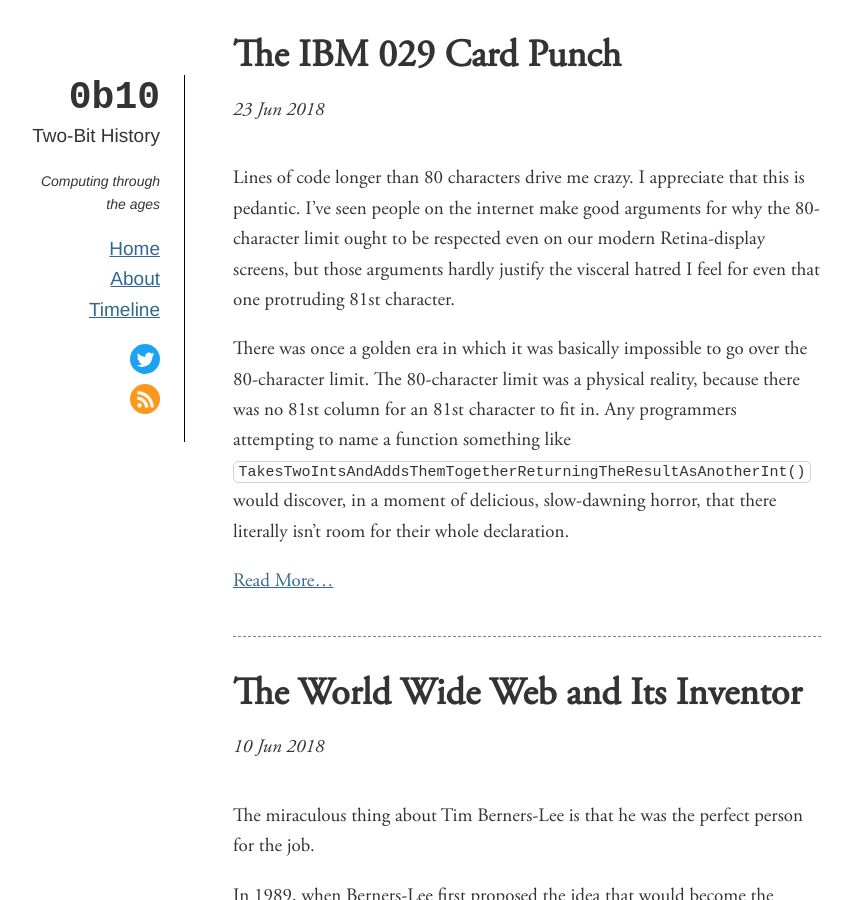
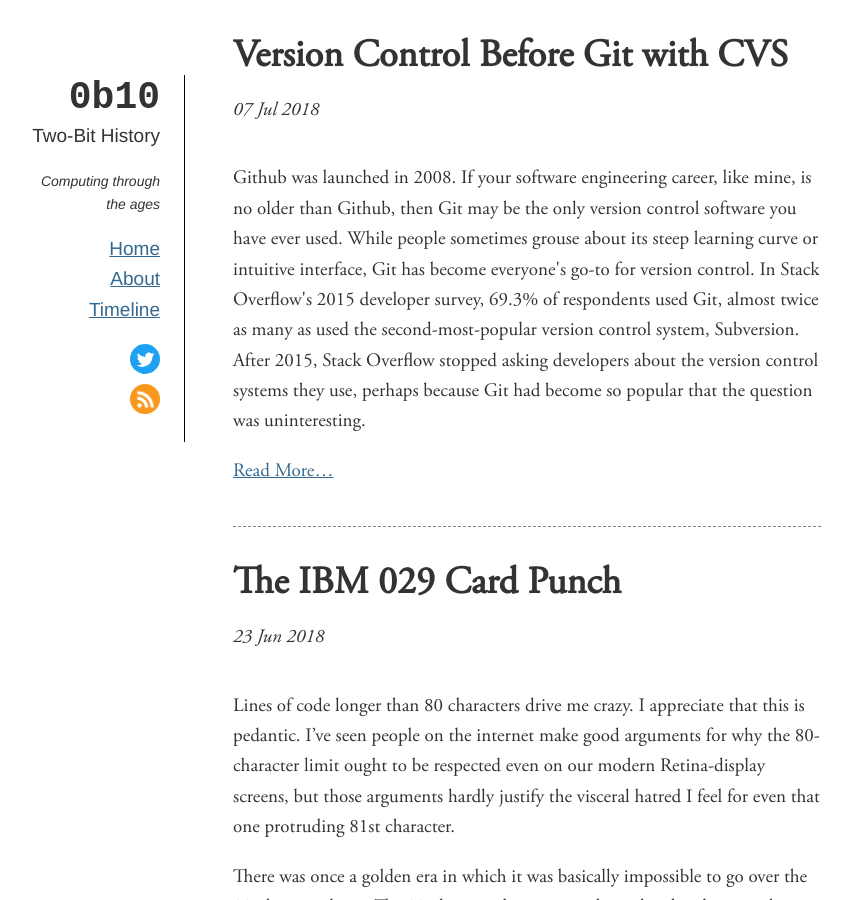
Before and after one commit to sinclairtarget/sinclairtarget.github.io, a Jekyll site: the page built from index.html, in a window 1280 px wide and 900 px high. Shown: the whole window, without its empty margins (113-965 px from the left). Built offline with Jekyll 4.4.1, drawn with Linux system fonts in a browser that asks for light colours; part of the change alters nothing that is shown.

Commit message:
Add CVS post.

````diff
--- /dev/null
+++ b/_posts/2018-07-07-cvs.md
@@ -0,0 +1,487 @@
+---
+title: Version Control Before Git with CVS
+description: >
+    What it was like using version control before Git.
+excerpt: >
+    Github was launched in 2008. If your software engineering career, like
+    mine, is no older than Github, then Git may be the only version control
+    software you have ever used. While people sometimes grouse about its steep
+    learning curve or intuitive interface, Git has become everyone's go-to
+    for version control. In Stack Overflow's 2015 developer survey, 69.3% of
+    respondents used Git, almost twice as many as used the second-most-popular
+    version control system, Subversion. After 2015, Stack Overflow stopped
+    asking developers about the version control systems they use, perhaps
+    because Git had become so popular that the question was uninteresting.
+---
+
+Github was launched in 2008. If your software engineering career, like mine, is
+no older than Github, then Git may be the only version control software you
+have ever used. While people sometimes grouse about its steep learning curve or
+intuitive interface, Git has become everyone's go-to for version control. In
+Stack Overflow's 2015 developer survey, 69.3% of respondents used Git, almost
+twice as many as used the second-most-popular version control system,
+Subversion.[^1] After 2015, Stack Overflow stopped asking developers about the
+version control systems they use, perhaps because Git had become so popular
+that the question was uninteresting.
+
+Git itself is not much older than Github. Linus Torvalds released the first
+version of Git in 2005. Though today younger developers might have a hard time
+conceiving of a world where the term "version control software" didn't just
+mean Git, such a world existed not so long ago. There were lots of alternatives
+to choose from. Open source developers preferred Subversion, enterprises and
+video game companies used Perforce (some still do), while the Linux kernel
+project famously relied on a version control system called BitKeeper.
+
+Some of these systems, particularly BitKeeper, might feel familiar to a young
+Git user transported back in time. Most would not. BitKeeper aside, the version
+control systems that came before Git worked according to a fundamentally
+different paradigm. In a taxonomy offered by Eric Sink, author of _Version
+Control by Example_, Git is a third-generation version control system, while
+most of Git's predecessors, the systems popular in the 1990s and early 2000s,
+are second-generation version control systems.[^2] Where third-generation
+version control systems are distributed, second-generation version control
+systems are centralized. You have almost certainly heard Git described as a
+"distributed" version control system before. I never quite understood the
+distributed/centralized distinction, at least not until I installed and
+experimented with a centralized second-generation version control system
+myself.
+
+The system I installed was CVS. CVS, short for Concurrent Versions System, was
+the very first second-generation version control system. It was also the most
+popular version control system for about a decade until it was replaced in 2000
+by Subversion. Even then, Subversion was supposed to be "CVS but better," which
+only underscores how dominant CVS had become throughout the 1990s.
+
+CVS was first developed in 1986 by a Dutch computer scientist named Dick Grune,
+who was looking for a way to collaborate with his students on a compiler
+project.[^3] CVS was initially little more than a collection of shell scripts
+wrapping RCS (Revision Control System), a first-generation version control
+system that Grune wanted to improve. RCS works according to a pessimistic
+locking model, meaning that no two programmers can work on a single file at
+once. In order to edit a file, you have to first ask RCS for an exclusive lock
+on the file, which you keep until you are finished editing. If someone else is
+already editing a file you need to edit, you have to wait. CVS improved on RCS
+and ushered in the second generation of version control systems by trading the
+pessimistic locking model for an optimistic one. Programmers could now edit the
+same file at the same time, merging their edits and resolving any conflicts
+later. (Brian Berliner, an engineer who later took over the CVS project, wrote
+a very readable [paper](https://docs.freebsd.org/44doc/psd/28.cvs/paper.pdf)
+about CVS' innovations in 1990.)
+
+In that sense, CVS wasn't all that different from Git, which also works
+according to an optimistic model. But that's where the similarities end. In
+fact, when Linus Torvalds was developing Git, one of his guiding principles was
+WWCVSND, or "What Would CVS Not Do." Whenever he was in doubt about a decision,
+he strove to choose the option that had not been chosen in the design of
+CVS.[^4] So even though CVS predates Git by over a decade, it influenced Git as
+a kind of negative template.
+
+I've really enjoyed playing around with CVS. I think there's no better way to
+understand why Git's distributed nature is such an improvement on what came
+before. So I invite you to come along with me on an exciting journey and
+spend the next ten minutes of your life learning about a piece of software
+nobody has used in the last decade.
+
+## Getting Started with CVS
+Instructions for installing CVS can be found on the [project's
+homepage](https://www.nongnu.org/cvs/). On MacOS, you can install CVS using
+Homebrew.
+
+Since CVS is centralized, it distinguishes between the client-side universe and
+the server-side universe in a way that something like Git does not. The
+distinction is not so pronounced that there are different executables. But in
+order to start using CVS, even on your own machine, you'll have to set up the
+CVS backend.
+
+The CVS backend, the central store for all your code, is called the repository.
+Whereas in Git you would typically have a repository for every project, in CVS
+the repository holds all of your projects. There is one central repository for
+everything, though there are ways to work with only a project at a time.
+
+To create a local repository, you run the `init` command. You would do this
+somewhere global like your home directory.
+
+```
+$ cvs -d ~/sandbox init
+```
+
+CVS allows you to pass options to either the `cvs` command itself or to the
+`init` subcommand. Options that appear after the `cvs` command are global in
+nature, while options that appear after the subcommand are specific to the
+subcommand. In this case, the `-d` flag is global. Here it happens to tell CVS
+where we want to create our repository, but in general the `-d` flag points to
+the location of the repository we want to use for any given action. It can be
+tedious to supply the `-d` flag all the time, so the `CVSROOT` environment
+variable can be set instead.
+
+Since we're working locally, we've just passed a path for our `-d` argument,
+but we could also have included a hostname.
+
+The command creates a directory called `sandbox` in your home directory. If you
+list the contents of `sandbox`, you'll find that it contains another directory
+called `CVSROOT`. This directory, not to be confused with the environment
+variable, holds administrative files for the repository.
+
+Congratulations! You've just created your first CVS repository.
+
+## Checking In Code
+Let's say that you've decided to keep a list of your favorite colors. You are
+an artistically inclined but extremely forgetful person. You type up your list
+of colors and save it as a file called `favorites.txt`:
+
+```
+blue
+orange
+green
+
+definitely not yellow
+```
+
+Let's also assume that you've saved your file in a new directory called
+`colors`. Now you'd like to put your favorite color list under version control,
+because fifty years from now it will be interesting to look back and see how
+your tastes changed through time.
+
+In order to do that, you will have to import your directory as a new CVS
+project. You can do that using the `import` command:
+```
+$ cvs -d ~/sandbox import -m "" colors colors initial
+N colors/favorites.txt
+
+No conflicts created by this import
+```
+
+Here we are specifying the location of our repository with the `-d` flag
+again. The remaining arguments are passed to the `import` subcommand. We have
+to provide a message, but here we don't really need one, so we've left it
+blank. The next argument, `colors`, specifies the name of our new directory in
+the repository; here we've just used the same name as the directory we are in.
+The last two arguments specify the vendor tag and the release tag respectively.
+We'll talk more about tags in a minute.
+
+You've just pulled your "colors" project into the CVS repository. There are a
+couple different ways to go about bringing code into CVS, but this is the
+method recommended by [_Pragmatic Version Control Using
+CVS_](http://shop.oreilly.com/product/9780974514000.do), the Pragmatic
+Programmer book about CVS. What makes this method a little awkward is that you
+then have to check out your work fresh, even though you've already got an
+existing `colors` directory. Instead of using that directory, you're going to
+delete it and then check out the version that CVS already knows about:
+```
+$ cvs -d ~/sandbox co colors
+cvs checkout: Updating colors
+U colors/favorites.txt
+```
+
+This will create a new directory, also called `colors`. In this directory you
+will find your original `favorites.txt` file along with a directory called
+`CVS`. The `CVS` directory is basically CVS' equivalent of the `.git` directory
+in every Git repository.
+
+## Making Changes
+Get ready for a trip.
+
+Just like Git, CVS has a `status` subcommand:
+```
+$ cvs status
+cvs status: Examining .
+===================================================================
+File: favorites.txt    	Status: Up-to-date
+
+   Working revision:	1.1.1.1	2018-07-06 19:27:54 -0400
+   Repository revision:	1.1.1.1	/Users/sinclairtarget/sandbox/colors/favorites.txt,v
+   Commit Identifier:	fD7GYxt035GNg8JA
+   Sticky Tag:		(none)
+   Sticky Date:		(none)
+   Sticky Options:	(none)
+```
+
+This is where things start to look alien. CVS doesn't have commit objects. In
+the above, there is something called a "Commit Identifier," but this might be
+only a relatively recent edition—no mention of a "Commit Identifier" appears in
+_Pragmatic Version Control Using CVS_, which was published in 2003. (The last
+update to CVS was released in 2008.[^5])
+
+Whereas with Git you'd talk about the version of a file associated with commit
+`45de392`, in CVS files are versioned separately. The first version of your
+file is version 1.1, the next version is 1.2, and so on. When branches are
+involved, extra numbers are appended, so you might end up with something like
+the `1.1.1.1` above, which appears to be the default in our case even though we
+haven't created any branches.
+
+If you were to run `cvs log` (equivalent to `git log`) in a project with lots
+of files and commits, you'd see an individual history for each file. You might
+have a file at version 1.2 and a file at version 1.14 in the same project.
+
+Let's go ahead and make a change to version 1.1 of our `favorites.txt` file:
+```
+ blue
+ orange
+ green
++cyan
+
+ definitely not yellow
+```
+
+Once we've made the change, we can run `cvs diff` to see what CVS thinks we've
+done:
+```
+$ cvs diff
+cvs diff: Diffing .
+Index: favorites.txt
+===================================================================
+RCS file: /Users/sinclairtarget/sandbox/colors/favorites.txt,v
+retrieving revision 1.1.1.1
+diff -r1.1.1.1 favorites.txt
+3a4
+> cyan
+```
+
+CVS recognizes that we added a new line containing the color "cyan" to the
+file. (Actually, it says we've made changes to the "RCS" file; you can see that
+CVS never fully escaped its original association with RCS.) The diff we are
+being shown is the diff between the copy of `favorites.txt` in our working
+directory and the 1.1.1.1 version stored in the repository.
+
+In order to update the version stored in the repository, we have to commit the
+change. In Git, this would be a multi-step process. We'd have to stage the
+change so that it appears in our index. Then we'd commit the change. Finally,
+to make the change visible to anyone else, we'd have to push the commit up to
+the origin repository.
+
+In CVS, _all_ of these things happen when you run `cvs commit`. CVS just
+bundles up all the changes it can find and puts them in the repository:
+```
+$ cvs commit -m "Add cyan to favorites."
+cvs commit: Examining .
+/Users/sinclairtarget/sandbox/colors/favorites.txt,v  <--  favorites.txt
+new revision: 1.2; previous revision: 1.1
+```
+
+I'm so used to Git that this strikes me as terrifying. Without an opportunity
+to stage changes, any old thing that you've touched in your working directory
+might end up as part of the public repository. Did you passive-aggressively
+rewrite a coworker's poorly implemented function out of cathartic necessity,
+never intending for him to know? Too bad, he now thinks you're a dick. You also
+can't edit your commits before pushing them, since a commit _is_ a push. Do you
+enjoy spending 40 minutes repeatedly running `git rebase -i` until your local
+commit history flows like the derivation of a mathematical proof? Sorry, you
+can't do that here, and everyone is going to find out that you don't actually
+write your tests first.
+
+But I also now understand why so many people find Git needlessly complicated.
+If `cvs commit` is what you were used to, then I'm sure staging and pushing
+changes would strike you as a pointless chore.
+
+When people talk about Git being a "distributed" system, this is primarily the
+difference they mean. In CVS, you can't make commits locally. A commit is a
+submission of code to the central repository, so it's not something you can do
+without a connection. All you've got locally is your working directory. In Git,
+you have a full-fledged local repository, so you can make commits all day long
+even while disconnected. And you can edit those commits, revert, branch, and
+cherry pick as much as you want, without anybody else having to know.
+
+Since commits were a bigger deal, CVS users often made them infrequently.
+Commits would contain as many changes as today we might expect to see in a
+ten-commit pull request. This was especially true if commits triggered a CI
+build and an automated test suite.
+
+If we now run `cvs status`, we can see that we have a new version of our file:
+```
+$ cvs status
+cvs status: Examining .
+===================================================================
+File: favorites.txt    	Status: Up-to-date
+
+   Working revision:	1.2	2018-07-06 21:18:59 -0400
+   Repository revision:	1.2	/Users/sinclairtarget/sandbox/colors/favorites.txt,v
+   Commit Identifier:	pQx5ooyNk90wW8JA
+   Sticky Tag:		(none)
+   Sticky Date:		(none)
+   Sticky Options:	(none)
+```
+
+## Merging
+As mentioned above, in CVS you can edit a file that someone else is already
+editing. That was CVS' big improvement on RCS. What happens when you need to
+bring your changes back together?
+
+Let's say that you have invited some friends to add their favorite colors to
+your list. While they are adding their colors, you decide that you no longer
+like the color green and remove it from the list.
+
+When you go to commit your changes, you might discover that CVS notices a
+problem:
+```
+$ cvs commit -m "Remove green"
+cvs commit: Examining .
+cvs commit: Up-to-date check failed for `favorites.txt'
+cvs [commit aborted]: correct above errors first!
+```
+
+It looks like your friends committed their changes first. So your version of
+`favorites.txt` is not up-to-date with the version in the repository. If you
+run `cvs status`, you'll see that your local copy of `favorites.txt` is version
+1.2 with some local changes, but the repository version is 1.3:
+```
+$ cvs status
+cvs status: Examining .
+===================================================================
+File: favorites.txt    	Status: Needs Merge
+
+   Working revision:	1.2	2018-07-07 10:42:43 -0400
+   Repository revision:	1.3	/Users/sinclairtarget/sandbox/colors/favorites.txt,v
+   Commit Identifier:	2oZ6n0G13bDaldJA
+   Sticky Tag:		(none)
+   Sticky Date:		(none)
+   Sticky Options:	(none)
+```
+
+You can run `cvs diff` to see exactly what the differences between 1.2 and
+1.3 are:
+```
+$ cvs diff -r HEAD favorites.txt
+Index: favorites.txt
+===================================================================
+RCS file: /Users/sinclairtarget/sandbox/colors/favorites.txt,v
+retrieving revision 1.3
+diff -r1.3 favorites.txt
+3d2
+< green
+7,10d5
+<
+< pink
+< hot pink
+< bubblegum pink
+```
+
+It seems that our friends really like pink. In any case, they've edited a
+different part of the file than we have, so the changes are easy to merge. CVS
+can do that for us when we run `cvs update`, which is similar to `git pull`:
+```
+$ cvs update
+cvs update: Updating .
+RCS file: /Users/sinclairtarget/sandbox/colors/favorites.txt,v
+retrieving revision 1.2
+retrieving revision 1.3
+Merging differences between 1.2 and 1.3 into favorites.txt
+M favorites.txt
+```
+
+If you now take a look at `favorites.txt`, you'll find that it has been
+modified to include the changes that your friends made to the file. Your
+changes are still there too. Now you are free to commit the file:
+```
+$ cvs commit
+cvs commit: Examining .
+/Users/sinclairtarget/sandbox/colors/favorites.txt,v  <--  favorites.txt
+new revision: 1.4; previous revision: 1.3
+```
+
+The end result is what you'd get in Git by running `git pull --rebase`. Your
+changes have been added on top of your friends' changes. There is no "merge
+commit."
+
+Sometimes, changes to the same file might be incompatible. If your friends had
+changed "green" to "olive," for example, that would have conflicted with your
+change removing "green" altogether. In the early days of CVS, this was exactly
+the kind of case that caused people to worry that CVS wasn't safe; RCS'
+pessimistic locking ensured that such a case could never arise. But CVS
+guarantees safety by making sure that nobody's changes get overwritten
+automatically. You have to tell CVS which change you want to keep going
+forward, so when you run `cvs update`, CVS marks up the file with both changes
+in the same way that Git does when Git detects a merge conflict. You then have
+to manually edit the file and pick the change you want to keep.
+
+The interesting thing to note here is that merge conflicts have to be fixed
+before you can commit. This is another consequence of CVS' centralized nature.
+In Git, you don't have to worry about resolving merges until you push the
+commits you've got locally.
+
+## Tags and Branches
+Since CVS doesn't have easily addressable commit objects, the only way to group
+a collection of changes is to mark a particular working directory state with a
+tag.
+
+Creating a tag is easy:
+```
+$ cvs tag VERSION_1_0
+cvs tag: Tagging .
+T favorites.txt
+```
+
+You'll later be able to return files to this state by running `cvs update` and
+passing the tag to the `-r` flag:
+```
+$ cvs update -r VERSION_1_0
+cvs update: Updating .
+U favorites.txt
+```
+
+Because you need a tag to rewind to an earlier working directory state, CVS
+encourages a lot of preemptive tagging. Before major refactors, for example,
+you might create a `BEFORE_REFACTOR_01` tag that you could later use if the
+refactor went wrong. People also used tags if they wanted to generate
+project-wide diffs. Basically, all the things we routinely do today with commit
+hashes have to be anticipated and planned for with CVS, since you needed to
+have the tags available already.
+
+Branches can be created in CVS, sort of. Branches are just a special kind of
+tag:
+```
+$ cvs rtag -b TRY_EXPERIMENTAL_THING colors
+cvs rtag: Tagging colors
+```
+
+That only creates the branch (in full view of everyone, by the way), so you
+still need to switch to it using `cvs update`:
+```
+$ cvs update -r TRY_EXPERIMENTAL_THING
+```
+
+The above commands switch onto the new branch in your current working
+directory, but _Pragmatic Version Control Using CVS_ actually advises that you
+create a new directory to hold your new branch. Presumably its authors found
+switching directories easier than switching branches in CVS.
+
+_Pragmatic Version Control Using CVS_ also advises against creating branches
+off of an existing branch. They recommend only creating branches off of the
+mainline branch, which in Git is known as `master`. In general, branching was
+considered an "advanced" CVS skill. In Git, you might start a new branch for
+almost any trivial reason, but in CVS branching was typically used only when
+really necessary, such as for releases.
+
+A branch could later be merged back into the mainline using `cvs update` and
+the `-j` flag:
+```
+$ cvs update -j TRY_EXPERIMENTAL_THING
+```
+
+## Thanks for the Commit Histories
+In 2007, Linus Torvalds gave [a
+talk](https://www.youtube.com/watch?v=4XpnKHJAok8) about Git at Google. Git was
+very new then, so the talk was basically an attempt to persuade a roomful of
+skeptical programmers that they should use Git, even though Git was so
+different from anything then available. If you haven't already seen the talk, I
+highly encourage you to watch it. Linus is an entertaining speaker, even if he
+never fails to be his brash self. He does an excellent job of explaining why
+the distributed model of version control is better than the centralized one. A
+lot of his criticism is reserved for CVS in particular.
+
+Git is a [complex tool](https://xkcd.com/1597/). Learning it can be a
+frustrating experience. But I'm also continually amazed at the things that Git
+can do. In comparison, CVS is simple and straightforward, though often unable
+to do many of the operations we now take for granted. Going back and using CVS
+for a while is an excellent way to find yourself with a new appreciation for
+Git's power and flexibility. It illustrates well why understanding the history
+of software development can be so beneficial—picking up and re-examining
+obsolete tools will teach you volumes about the _why_ behind the tools we use
+today.
+
+{% include subscribe.html %}
+
+[^1]: "2015 Developer Survey," Stack Overflow, accessed July 7, 2018, <https://insights.stackoverflow.com/survey/2015#tech-sourcecontrol>.
+[^2]: Eric Sink, "A History of Version Control," Version Control By Example, 2011, accessed July 7, 2018, <https://ericsink.com/vcbe/html/history_of_version_control.html>.
+[^3]: Dick Grune, "Concurrent Versions System CVS," dickgrune.com, accessed July 7, 2018, <https://dickgrune.com/Programs/CVS.orig/#History>.
+[^4]: "Tech Talk: Linus Torvalds on Git," YouTube, May 14, 2007, accessed July 7, 2018, <https://www.youtube.com/watch?v=4XpnKHJAok8>.
+[^5]: "Concurrent Versions System - News," Savannah, accessed July 7, 2018, <http://savannah.nongnu.org/news/?group=cvs>.
--- a/timeline.html
+++ b/timeline.html
@@ -45,6 +45,11 @@ title: Two-Bit History
 <h2>1990s</h2>
 <ul>
   <li>
+    <a href="{% link _posts/2018-07-07-cvs.md %}">
+      Version Control Before Git with CVS
+    </a>
+  </li>
+  <li>
     <a href="{% link _posts/2017-11-19-the-ruby-story.md %}">
       The Ruby Story
     </a>
````
